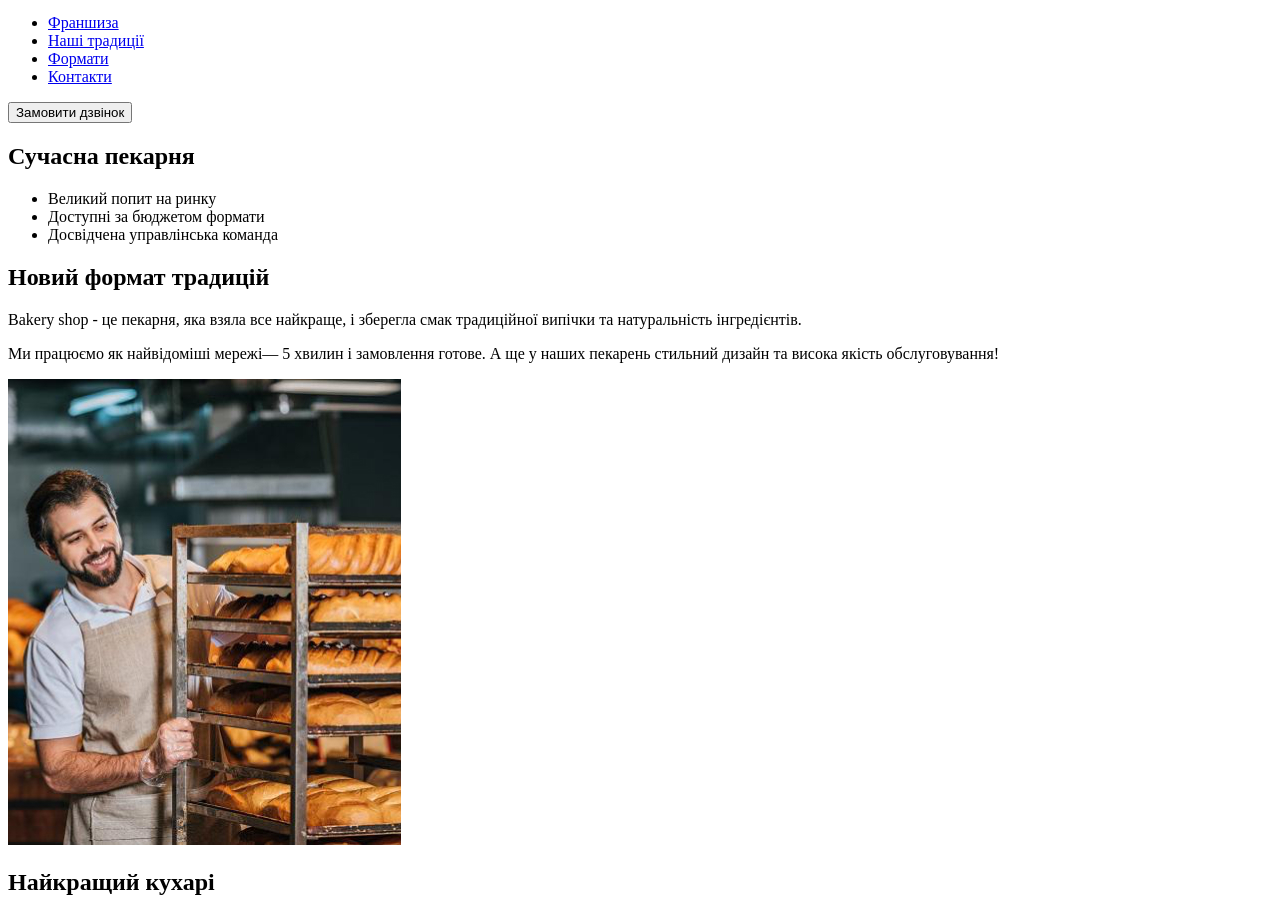
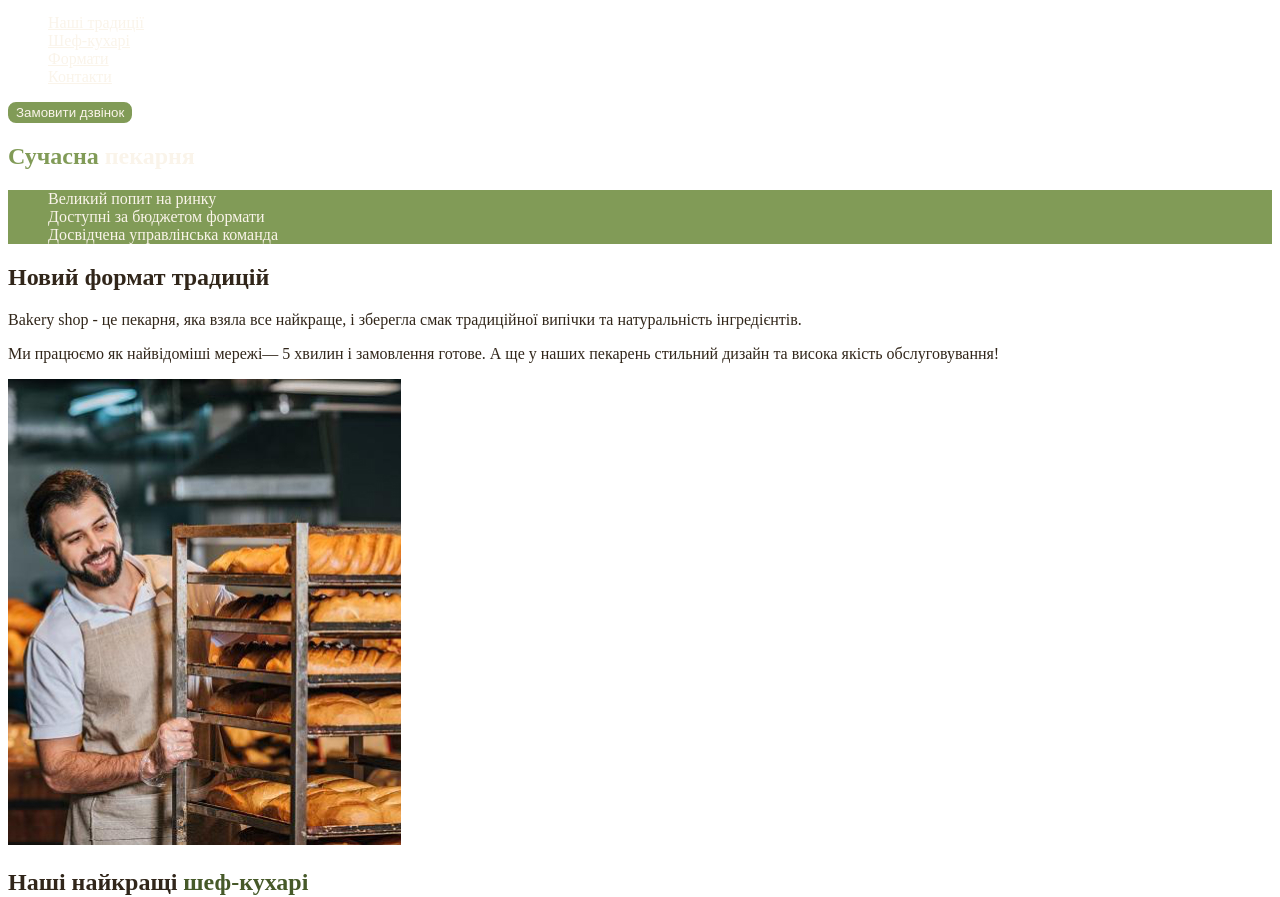
Before and after one commit to Lolderter/Genius-test, a plain HTML site: page index.html in a window 1280 px wide. Shown: the part 60-957 px from the top of the page. Drawn offline with Linux system fonts and the light colour scheme.

Commit message:
Added styles.css and css variables

```diff
--- /dev/null
+++ b/css/style.css
@@ -0,0 +1,50 @@
+:root {
+    --color-primary-light:#FAF4EA;
+    --color-primary-dark:#31261A;
+    --color-brand-dark:#465929 ;
+    --color-brand-light:#819B57;
+}
+/* base */
+body {
+    color: var(--color-primary-dark);
+}
+ul {
+    list-style-type: none;
+}
+.main-title {
+    border: 4px solid black;
+}
+/* Button*/
+.button {
+    color: var(--color-primary-light);
+    background: var(--color-brand-light);
+    border-radius: 8px;
+    border: 2px solid var(--color-brand-light);
+    cursor: pointer;
+}
+.button:hover {
+    background-color: transparent;
+    color: var(--color-brand-dark);
+}
+/* Link s*/
+.link {
+    color: var(--color-primary-light);
+}
+.link:hover {
+    color: var(--color-brand-light);
+}
+/* Hero-section */
+.hero-title {
+    color: var(--color-primary-light);
+}
+.hero-title .accent {
+    color: var(--color-brand-light);
+}
+/* Advantages-section */
+.advantages-list {
+    background-color: var(--color-brand-light);
+    color: var(--color-primary-light);
+}
+.section-title .accent{
+    color: var(--color-brand-dark);
+}
--- a/index.html
+++ b/index.html
@@ -4,32 +4,37 @@
     <meta charset="UTF-8" />
     <meta name="viewport" content="width=device-width, initial-scale=1.0" />
     <title>Document</title>
+
+    <link rel="stylesheet" href="./css/style.css" />
   </head>
   <body>
     <header>
       <nav>
-        <a href="#"></a>
+        <a href="/"></a>
         <img src="./Images/logo.svg" alt="Логотип сучаної пекарні" />
         <ul>
-          <li><a href="#">Франшиза</a></li>
-          <li><a href="#">Наші традиції</a></li>
-          <li><a href="#">Формати</a></li>
-          <li><a href="#">Контакти</a></li>
+          <li>
+            <a class="link" href="#new-traditions">Наші традиції</a>
+          </li>
+          <li><a class="link" href="#Chefs">Шеф-кухарі</a></li>
+          <li><a class="link" href="#formats">Формати</a></li>
+          <li><a class="link" href="#Contacts">Контакти</a></li>
         </ul>
       </nav>
-      <button type="button">Замовити дзвінок</button>
+      <button type="button" class="button">Замовити дзвінок</button>
     </header>
+
     <main>
       <section>
-        <h1>Сучасна пекарня</h1>
+        <h1 class="hero-title"><span class="accent">Сучасна</span> пекарня</h1>
       </section>
-      <ul>
+      <ul class="advantages-list">
         <li>Великий попит на ринку</li>
         <li>Доступні за бюджетом формати</li>
         <li>Досвідчена управлінська команда</li>
       </ul>
-      <section>
-        <h2>Новий формат традицій</h2>
+      <section id="new-traditions">
+        <h2 class="section-title">Новий формат традицій</h2>
       </section>
       <p>
         <span>Bakery shop</span> - це пекарня, яка взяла все найкраще, і
@@ -44,8 +49,10 @@
         src="./Images/Baker-man.jpg"
         alt="Чоловік пекарь дивиться на батони з посмішкою"
       />
-      <section>
-        <h2>Найкращий кухарі</h2>
+      <section id="Chefs">
+        <h2 class="section-title">
+          Наші найкращі <span class="accent">шеф-кухарі</span>
+        </h2>
       </section>
       <ul>
         <li>
@@ -69,8 +76,8 @@
         </li>
       </ul>
       <section></section>
-      <section>
-        <h2>Формати</h2>
+      <section id="formats">
+        <h2 class="section-title">Формати</h2>
 
         <ul>
           <li>
@@ -90,8 +97,17 @@
           </li>
         </ul>
       </section>
-      <section>
-        <h2>Приєднуйтесь до мережі пекарень</h2>
+      <section id="Contacts">
+        <h2 class="section-title">Приєднуйтесь до мережі пекарень</h2>
+        <iframe
+          src="https://www.google.com/maps/embed?pb=!1m18!1m12!1m3!1d2540.1640546568087!2d30.488658576307166!3d50.4566696715934!2m3!1f0!2f0!3f0!3m2!1i1024!2i768!4f13.1!3m3!1m2!1s0x40d4ce637bfe1717%3A0x5370c2254ad1b952!2z0LLRg9C70LjRhtGPINCh0ZbRh9C-0LLQuNGFINCh0YLRgNGW0LvRjNGG0ZbQsiwgNTQsINCa0LjRl9CyLCAwMjAwMA!5e0!3m2!1suk!2sua!4v1703077146899!5m2!1suk!2sua"
+          width="603"
+          height="595"
+          style="border: 0"
+          allowfullscreen=""
+          loading="lazy"
+          referrerpolicy="no-referrer-when-downgrade"
+        ></iframe>
       </section>
     </main>
     <footer>
@@ -99,18 +115,20 @@
         <a href="#"></a>
         <!-- logo  -->
         <ul>
-          <li><a href="#">Франшиза</a></li>
           <li><a href="#">Наші традиції</a></li>
+          <li><a href="#">Шеф-кухарі</a></li>
           <li><a href="#">Формати</a></li>
           <li><a href="#">Контакти</a></li>
         </ul>
       </nav>
       <img src="./Images/logo.svg" alt="Логотип сучаної пекарні" />
-    </footer>
+
       <address>
         <ul>
           <li><a href="tel:+3809600007">+ 38 (096) 000 00 07</a></li>
-        <li><a href="mailto:shopbakery@gmail.com"></a>shopbakery@gmail.com</li>
+          <li>
+            <a href="mailto:shopbakery@gmail.com"></a>shopbakery@gmail.com
+          </li>
           <li>
             <a href="https://maps.app.goo.gl/KGZe3xbd6ZkTj54U8" target="_blank"
               >Україна, м. Київ, вул. Січових Стрільців 54</a
@@ -128,5 +146,6 @@
         <a href="" target="_blank">Політика конфедеційності</a>
         <p>© 2022 Дані захищені</p>
       </address>
+    </footer>
   </body>
 </html>
```
Lines whose indentation alone changed are shown as unchanged.
